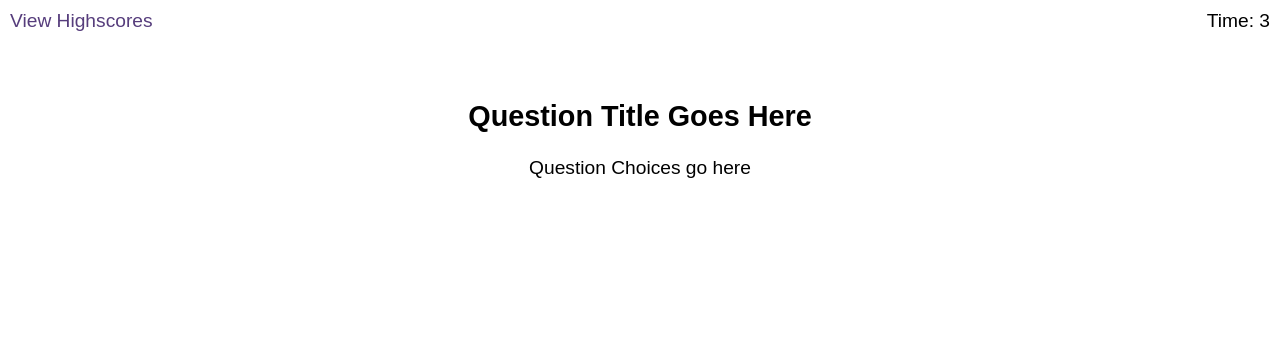
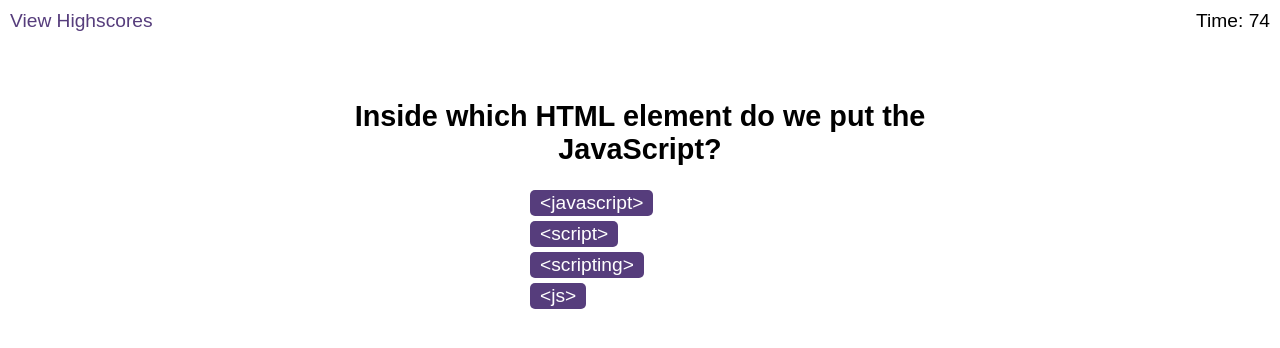
Before and after one commit to nailahmukhtar/Web-API-Code-Quiz, a plain HTML site: page index.html in a window 1280 px wide. Both pictures are taken after a click on the button "Start Quiz". Drawn offline with Linux system fonts and the light colour scheme.

Commit message:
added a couple of questions to an array, rendered these to the page to test functionality was working

```diff
--- a/assets/css/styles.css
+++ b/assets/css/styles.css
@@ -32,6 +32,7 @@ button:hover {
 
 .choices button {
   display: block;
+  margin-left: 190px;
 }
 
 input[type="text"] {
--- a/assets/scripts/logic.js
+++ b/assets/scripts/logic.js
@@ -1,11 +1,11 @@
-// Selects element by class
+// Selectors for main sections of the html
 var timer = document.querySelector(".timer");
 var startQuiz = document.querySelector("#start");
 var startScreen = document.querySelector("#start-screen");
 var questionsScreen = document.querySelector("#questions");
 var endScreen = document.querySelector("#end-screen");
 
-var secondsLeft = 5;
+var secondsLeft = 76;
 
 function setTime() {
   // Sets interval in variable
@@ -20,10 +20,10 @@ function setTime() {
         endScreen.setAttribute("class", "start");
         questionsScreen.setAttribute("class", "hide");
       }
-
   }, 1000);
 }
 
+//Starts Quiz Timer and Displays Questions
 startQuiz.addEventListener("click", function(event) {
   if (event.target === startQuiz) {
     startScreen.setAttribute("class", "hide");
--- /dev/null
+++ b/assets/scripts/questions.js
@@ -0,0 +1,36 @@
+var questionElement = document.querySelector("#question-title");
+var answerElement = document.querySelector("#choices");
+
+var questions = [
+    {
+    question: "Where is the correct place to insert a JavaScript?",
+    answers: [
+        {answerText: "<head> section", isCorrect: false},
+        {answerText: "<head> or <body> sections", isCorrect: true},
+        {answerText: "<body> section", isCorrect: false},
+        ],
+    },
+    {
+    question: "Inside which HTML element do we put the JavaScript?",
+    answers: [
+        {answerText: "<javascript>", isCorrect: false},
+        {answerText: "<script>", isCorrect: true},
+        {answerText: "<scripting>", isCorrect: false},
+        {answerText: "<js>", isCorrect: false}
+        ]
+    }
+]
+
+
+function setQuestion() {
+    questionElement.textContent = questions[1].question;
+    questions[1].answers.forEach(element => {
+        var button = document.createElement("button");
+        answerElement.appendChild(button);
+        button.textContent = element.answerText;
+        button.setAttribute("class", "start");
+    })
+}
+
+setQuestion();
+console.log("Hello");
--- a/index.html
+++ b/index.html
@@ -28,9 +28,8 @@
       </div>
 
       <div id="questions" class="hide">
-        <h2 id="question-title">Question Title Goes Here</h2>
+        <h2 id="question-title"></h2>
         <div id="choices" class="choices">
-          Question Choices go here
         </div>
       </div>
 
@@ -46,7 +45,7 @@
       <div id="feedback" class="feedback hide"></div>
     </div>
 
-    <script src="./assets/js/questions.js"></script>
+    <script src="./assets/scripts/questions.js"></script>
     <script src="./assets/scripts/logic.js"></script>
   </body>
 </html>
```
